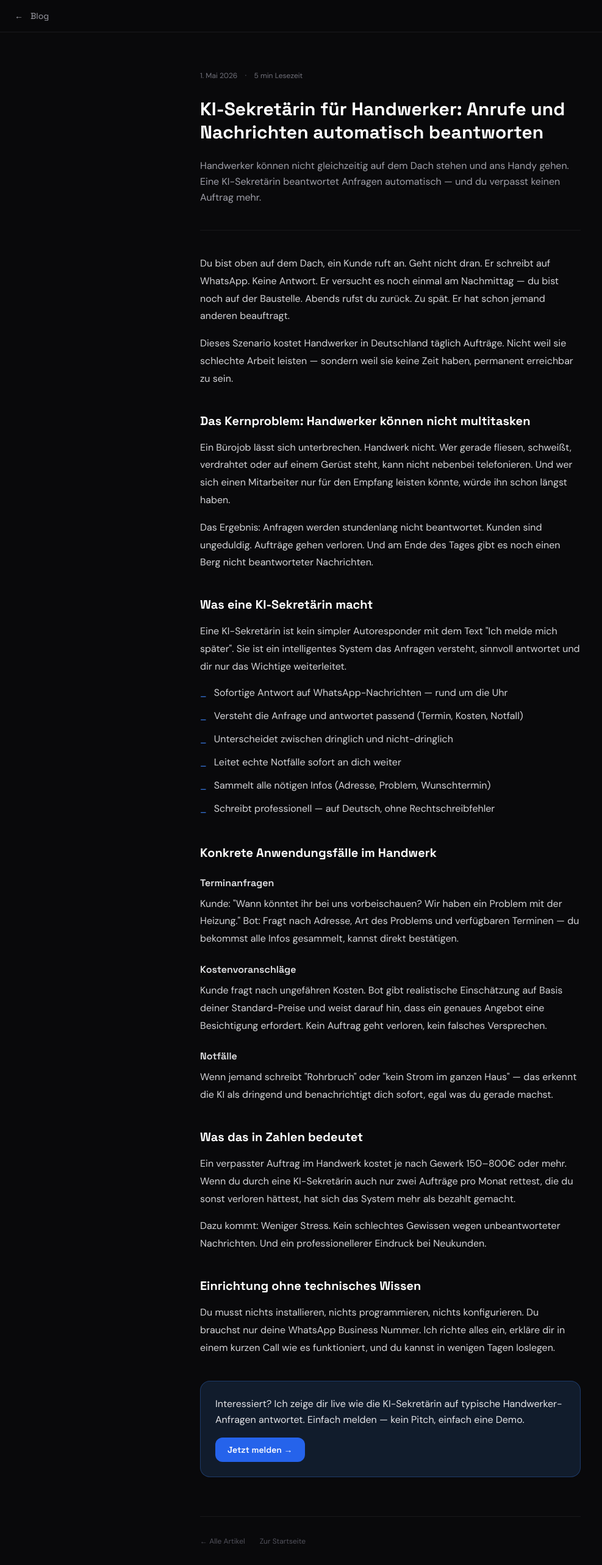
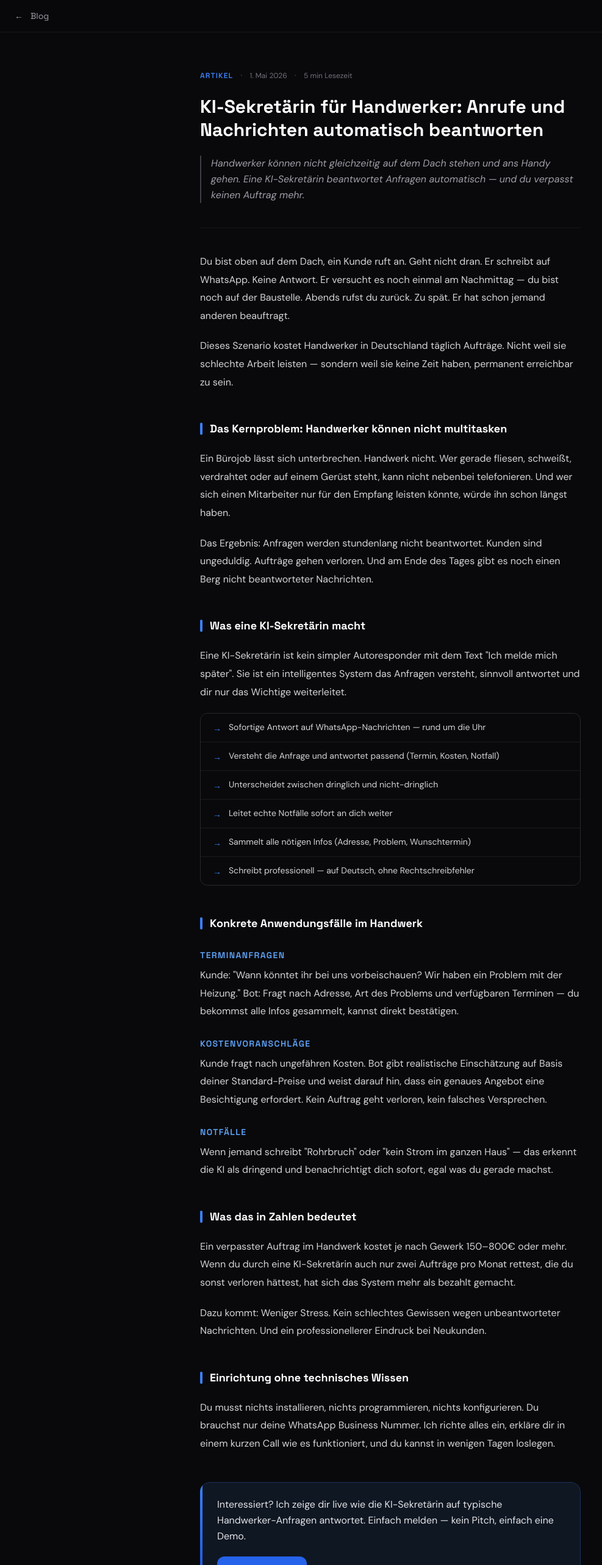
Before and after one commit to hallobyerokrat/AIFromBrazil, a React (Vite) app: page /blog/ki-sekretaerin-handwerker in a window 1280 px wide. Shown: the top 2566 px of the page at 61% size, without its empty margins (0-987 px from the left). Built offline with nearby package versions, Linux system fonts and the light colour scheme; no server answers.

Commit message:
feat: add BlogPost component to render dynamic blog content pages

```diff
--- a/src/pages/BlogPost.tsx
+++ b/src/pages/BlogPost.tsx
@@ -5,28 +5,31 @@ function renderBlock(block: ContentBlock, i: number) {
   switch (block.type) {
     case 'h2':
       return (
-        <h2 key={i} className="text-xl font-bold text-white mt-10 mb-4 [font-family:var(--font-heading)]">
+        <div key={i} className="flex items-center gap-3 mt-12 mb-5">
+          <span className="w-1 h-5 rounded-full bg-[#3B82F6] shrink-0" />
+          <h2 className="text-lg font-bold text-white [font-family:var(--font-heading)]">
             {block.text}
           </h2>
+        </div>
       )
     case 'h3':
       return (
-        <h3 key={i} className="text-base font-semibold text-zinc-200 mt-6 mb-2 [font-family:var(--font-heading)]">
+        <h3 key={i} className="text-sm font-semibold text-[#60A5FA] uppercase tracking-widest mt-7 mb-2 [font-family:var(--font-heading)]">
           {block.text}
         </h3>
       )
     case 'p':
       return (
-        <p key={i} className="text-zinc-300 text-base leading-[1.8] mb-4">
+        <p key={i} className="text-zinc-300 text-base leading-[1.85] mb-5">
           {block.text}
         </p>
       )
     case 'ul':
       return (
-        <ul key={i} className="mb-4 space-y-2">
+        <ul key={i} className="my-5 border border-zinc-800 rounded-xl overflow-hidden">
           {block.items?.map((item, j) => (
-            <li key={j} className="flex items-start gap-3 text-zinc-300 text-base">
-              <span className="text-[#3B82F6] mt-1.5 shrink-0">–</span>
+            <li key={j} className="flex items-start gap-3 px-5 py-3 border-b border-zinc-800/60 last:border-0 text-zinc-300 text-sm">
+              <span className="text-[#3B82F6] shrink-0 mt-0.5">→</span>
               <span>{item}</span>
             </li>
           ))}
@@ -34,14 +37,18 @@ function renderBlock(block: ContentBlock, i: number) {
       )
     case 'callout':
       return (
-        <div key={i} className="mt-10 bg-[#1E3A5F]/40 border border-[#3B82F6]/30 rounded-2xl p-6">
-          <p className="text-zinc-200 text-base leading-relaxed">{block.text}</p>
+        <div key={i} className="mt-12 relative rounded-2xl overflow-hidden">
+          <div className="absolute inset-0 bg-[#1E3A5F]/30 border border-[#3B82F6]/25 rounded-2xl" />
+          <div className="absolute left-0 top-0 bottom-0 w-1 bg-gradient-to-b from-[#3B82F6] to-[#1D4ED8]" />
+          <div className="relative px-7 py-6">
+            <p className="text-zinc-200 text-base leading-relaxed mb-5">{block.text}</p>
             <a
               href="mailto:dnwayne97@gmail.com"
-            className="inline-block mt-4 text-sm font-semibold text-white bg-[#2563EB] hover:bg-[#1D4ED8] px-5 py-2.5 rounded-xl transition-colors duration-200 [font-family:var(--font-heading)]"
+              className="inline-flex items-center gap-2 text-sm font-semibold text-white bg-[#2563EB] hover:bg-[#1D4ED8] px-5 py-2.5 rounded-xl transition-colors duration-200 [font-family:var(--font-heading)]"
             >
               Jetzt melden →
             </a>
+          </div>
         </div>
       )
     default:
@@ -68,24 +75,32 @@ export default function BlogPost() {
       </div>
 
       <article className="max-w-2xl mx-auto px-6 pt-28 pb-20">
-        <div className="flex items-center gap-3 mb-6">
+        {/* Meta */}
+        <div className="flex items-center gap-3 mb-5">
+          <span className="text-xs text-[#3B82F6] font-semibold uppercase tracking-widest [font-family:var(--font-heading)]">Artikel</span>
+          <span className="text-zinc-700">·</span>
           <span className="text-xs text-zinc-500">{post.date}</span>
           <span className="text-zinc-700">·</span>
           <span className="text-xs text-zinc-500">{post.readTime} Lesezeit</span>
         </div>
 
+        {/* Title */}
         <h1 className="text-3xl font-bold text-white mb-6 leading-tight [font-family:var(--font-heading)]">
           {post.title}
         </h1>
 
-        <p className="text-zinc-400 text-base leading-relaxed mb-10 pb-10 border-b border-zinc-800/50">
-          {post.description}
-        </p>
+        {/* Description with left accent */}
+        <div className="flex gap-4 mb-10 pb-10 border-b border-zinc-800/50">
+          <div className="w-0.5 shrink-0 rounded-full bg-zinc-700 self-stretch" />
+          <p className="text-zinc-400 text-base leading-relaxed italic">{post.description}</p>
+        </div>
 
+        {/* Content */}
         <div>
           {post.content.map((block, i) => renderBlock(block, i))}
         </div>
 
+        {/* Footer */}
         <div className="mt-16 pt-8 border-t border-zinc-800/50 flex gap-6">
           <Link to="/blog" className="text-xs text-zinc-600 hover:text-zinc-300 transition-colors duration-200">
             ← Alle Artikel
```
Lines whose indentation alone changed are shown as unchanged.
